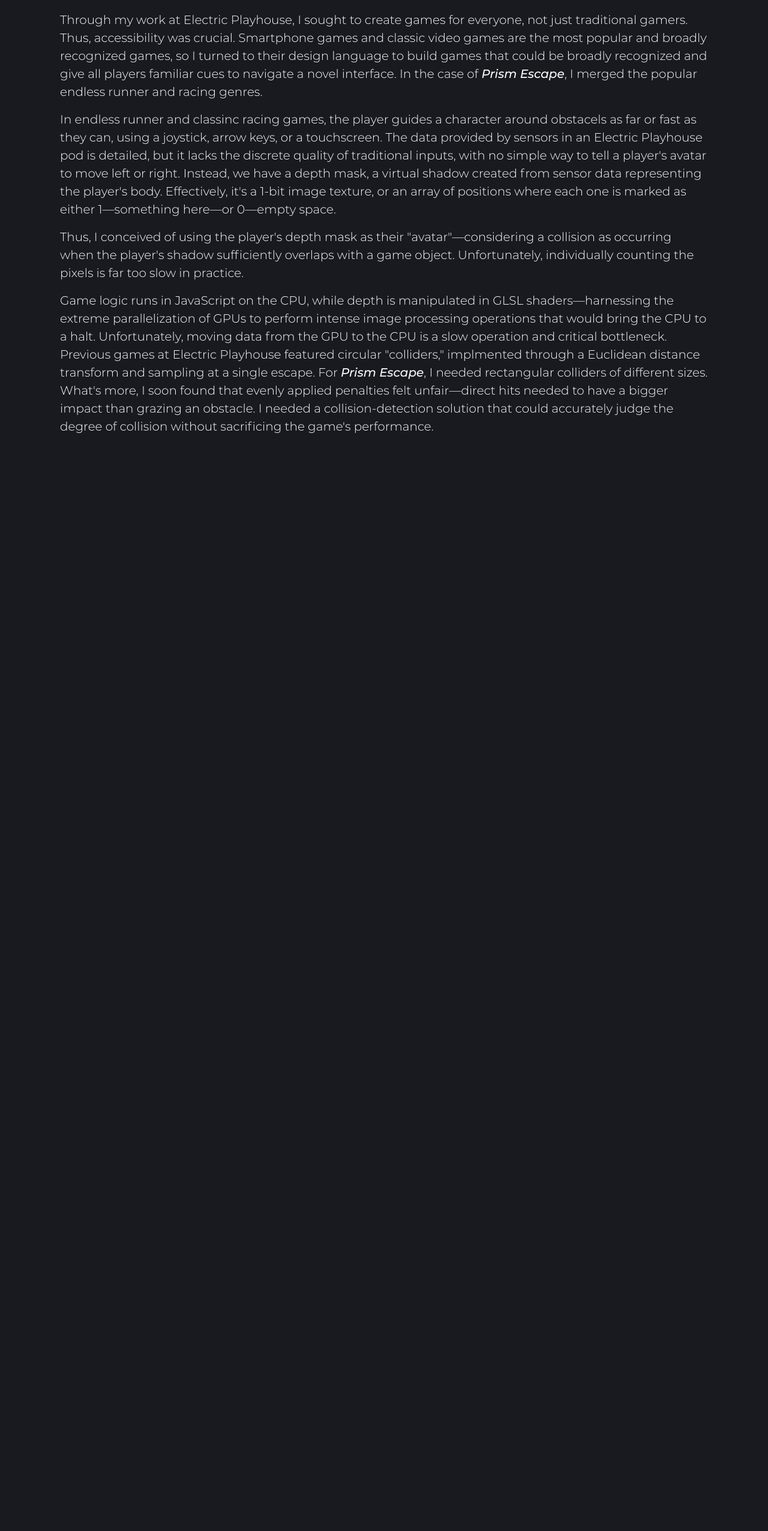
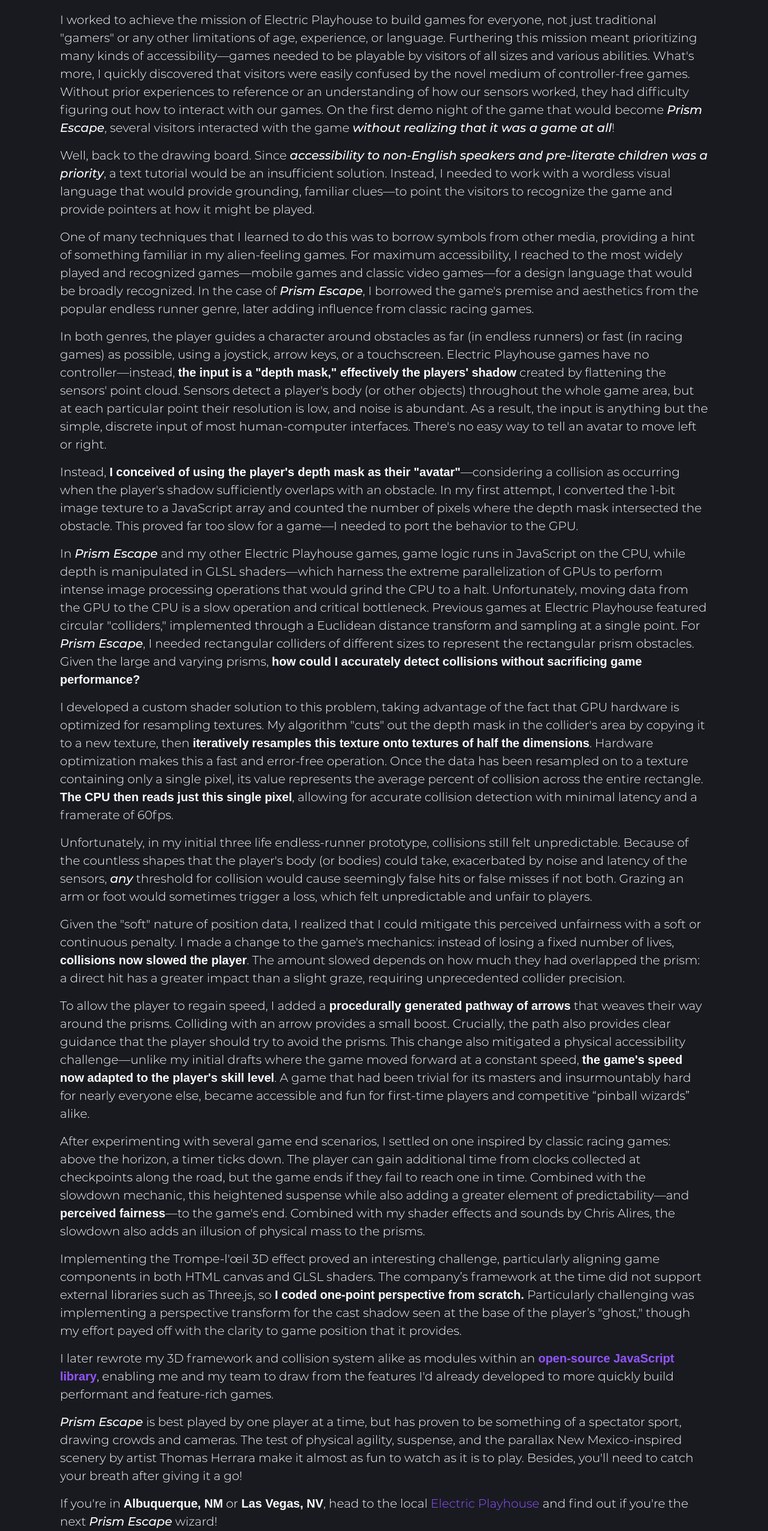
Before and after one commit to SnailBones/Portfolio-Next.js, a Next.js app: page /project/runner in a window 1280 px wide. Shown: the part 244-2797 px from the top of the page at 60% size. Before the commit the page ends 1086 px from the top, so only its background shows below. Built offline with nearby package versions, Linux system fonts and the light colour scheme; a web font is replaced by a local one.

Commit message:
Improvements to pages and styling, attempted duplicate open project bugfix

```diff
--- a/src/app/project/runner/page.mdx
+++ b/src/app/project/runner/page.mdx
@@ -1,11 +1,33 @@
 # Prism Escape
 
-In September 2019, I started work at _Electric Playhouse_, where I built games merging the digital and physical worlds. _Prism Escape_, also known as _Space Runner_ was my first game for a three-walled pod and the first game at Electric Playhouse to display a virtual 3D environment.
+In September 2019, I started work at _Electric Playhouse_, where I built sensor-power games played with the body. _Prism Escape_, also known as _Space Runner_ was my first game for a three-walled pod and the **first game at Electric Playhouse to display a virtual 3D environment**.
 
-Through my work at Electric Playhouse, I sought to create games for everyone, not just traditional gamers. Thus, accessibility was crucial. Smartphone games and classic video games are the most popular and broadly recognized games, so I turned to their design language to build games that could be broadly recognized and give all players familiar cues to navigate a novel interface. In the case of _Prism Escape_, I merged the popular endless runner and racing genres.
+I worked to achieve the mission of Electric Playhouse to build games for everyone, not just traditional "gamers" or any other limitations of age, experience, or language. Furthering this mission meant prioritizing many kinds of accessibility—games needed to be playable by visitors of all sizes and various abilities. What's more, I quickly discovered that visitors were easily confused by the novel medium of controller-free games. Without prior experiences to reference or an understanding of how our sensors worked, they had difficulty figuring out how to interact with our games. On the first demo night of the game that would become _Prism Escape_, several visitors interacted with the game _without realizing that it was a game at all_!
 
-In endless runner and classinc racing games, the player guides a character around obstacels as far or fast as they can, using a joystick, arrow keys, or a touchscreen. The data provided by sensors in an Electric Playhouse pod is detailed, but it lacks the discrete quality of traditional inputs, with no simple way to tell a player's avatar to move left or right. Instead, we have a depth mask, a virtual shadow created from sensor data representing the player's body. Effectively, it's a 1-bit image texture, or an array of positions where each one is marked as either 1—something here—or 0—empty space.
+Well, back to the drawing board. Since _accessibility to non-English speakers and pre-literate children was a priority_, a text tutorial would be an insufficient solution. Instead, I needed to work with a wordless visual language that would provide grounding, familiar clues—to point the visitors to recognize the game and provide pointers at how it might be played.
 
-Thus, I conceived of using the player's depth mask as their "avatar"—considering a collision as occurring when the player's shadow sufficiently overlaps with a game object. Unfortunately, individually counting the pixels is far too slow in practice.
+One of many techniques that I learned to do this was to borrow symbols from other media, providing a hint of something familiar in my alien-feeling games. For maximum accessibility, I reached to the most widely played and recognized games—mobile games and classic video games—for a design language that would be broadly recognized. In the case of _Prism Escape_, I borrowed the game's premise and aesthetics from the popular endless runner genre, later adding influence from classic racing games.
 
-Game logic runs in JavaScript on the CPU, while depth is manipulated in GLSL shaders—harnessing the extreme parallelization of GPUs to perform intense image processing operations that would bring the CPU to a halt. Unfortunately, moving data from the GPU to the CPU is a slow operation and critical bottleneck. Previous games at Electric Playhouse featured circular "colliders," implmented through a Euclidean distance transform and sampling at a single escape. For _Prism Escape_, I needed rectangular colliders of different sizes. What's more, I soon found that evenly applied penalties felt unfair—direct hits needed to have a bigger impact than grazing an obstacle. I needed a collision-detection solution that could accurately judge the degree of collision without sacrificing the game's performance.
+In both genres, the player guides a character around obstacles as far (in endless runners) or fast (in racing games) as possible, using a joystick, arrow keys, or a touchscreen. Electric Playhouse games have no controller—instead, **the input is a "depth mask," effectively the players' shadow** created by flattening the sensors' point cloud. Sensors detect a player's body (or other objects) throughout the whole game area, but at each particular point their resolution is low, and noise is abundant. As a result, the input is anything but the simple, discrete input of most human-computer interfaces. There's no easy way to tell an avatar to move left or right.
+
+Instead, **I conceived of using the player's depth mask as their "avatar"**—considering a collision as occurring when the player's shadow sufficiently overlaps with an obstacle. In my first attempt, I converted the 1-bit image texture to a JavaScript array and counted the number of pixels where the depth mask intersected the obstacle. This proved far too slow for a game—I needed to port the behavior to the GPU.
+
+In _Prism Escape_ and my other Electric Playhouse games, game logic runs in JavaScript on the CPU, while depth is manipulated in GLSL shaders—which harness the extreme parallelization of GPUs to perform intense image processing operations that would grind the CPU to a halt. Unfortunately, moving data from the GPU to the CPU is a slow operation and critical bottleneck. Previous games at Electric Playhouse featured circular "colliders," implemented through a Euclidean distance transform and sampling at a single point. For _Prism Escape_, I needed rectangular colliders of different sizes to represent the rectangular prism obstacles. Given the large and varying prisms, **how could I accurately detect collisions without sacrificing game performance?**
+
+I developed a custom shader solution to this problem, taking advantage of the fact that GPU hardware is optimized for resampling textures. My algorithm "cuts" out the depth mask in the collider's area by copying it to a new texture, then **iteratively resamples this texture onto textures of half the dimensions**. Hardware optimization makes this a fast and error-free operation. Once the data has been resampled on to a texture containing only a single pixel, its value represents the average percent of collision across the entire rectangle. **The CPU then reads just this single pixel**, allowing for accurate collision detection with minimal latency and a framerate of 60fps.
+
+Unfortunately, in my initial three life endless-runner prototype, collisions still felt unpredictable. Because of the countless shapes that the player's body (or bodies) could take, exacerbated by noise and latency of the sensors, _any_ threshold for collision would cause seemingly false hits or false misses if not both. Grazing an arm or foot would sometimes trigger a loss, which felt unpredictable and unfair to players.
+
+Given the "soft" nature of position data, I realized that I could mitigate this perceived unfairness with a soft or continuous penalty. I made a change to the game's mechanics: instead of losing a fixed number of lives, **collisions now slowed the player**. The amount slowed depends on how much they had overlapped the prism: a direct hit has a greater impact than a slight graze, requiring unprecedented collider precision.
+
+To allow the player to regain speed, I added a **procedurally generated pathway of arrows** that weaves their way around the prisms. Colliding with an arrow provides a small boost. Crucially, the path also provides clear guidance that the player should try to avoid the prisms. This change also mitigated a physical accessibility challenge—unlike my initial drafts where the game moved forward at a constant speed, **the game's speed now adapted to the player's skill level**. A game that had been trivial for its masters and insurmountably hard for nearly everyone else, became accessible and fun for first-time players and competitive “pinball wizards” alike.
+
+After experimenting with several game end scenarios, I settled on one inspired by classic racing games: above the horizon, a timer ticks down. The player can gain additional time from clocks collected at checkpoints along the road, but the game ends if they fail to reach one in time. Combined with the slowdown mechanic, this heightened suspense while also adding a greater element of predictability—and **perceived fairness**—to the game's end. Combined with my shader effects and sounds by Chris Alires, the slowdown also adds an illusion of physical mass to the prisms.
+
+Implementing the Trompe-l'œil 3D effect proved an interesting challenge, particularly aligning game components in both HTML canvas and GLSL shaders. The company’s framework at the time did not support external libraries such as Three.js, so **I coded one-point perspective from scratch.** Particularly challenging was implementing a perspective transform for the cast shadow seen at the base of the player’s "ghost," though my effort payed off with the clarity to game position that it provides.
+
+I later rewrote my 3D framework and collision system alike as modules within an **[open-source JavaScript library](https://github.com/SnailBones/physalis)**, enabling me and my team to draw from the features I'd already developed to more quickly build performant and feature-rich games.
+
+_Prism Escape_ is best played by one player at a time, but has proven to be something of a spectator sport, drawing crowds and cameras. The test of physical agility, suspense, and the parallax New Mexico-inspired scenery by artist Thomas Herrara make it almost as fun to watch as it is to play. Besides, you'll need to catch your breath after giving it a go!
+
+If you're in **Albuquerque, NM** or **Las Vegas, NV**, head to the local [Electric Playhouse](https://www.electricplayhouse.com) and find out if you're the next _Prism Escape_ wizard!
--- a/src/components/PortfolioButton.tsx
+++ b/src/components/PortfolioButton.tsx
@@ -1,4 +1,3 @@
-// PortfolioButton.tsx
 import React from "react";
 
 interface PortfolioButtonProps {
--- a/src/components/PortfolioContainer.scss
+++ b/src/components/PortfolioContainer.scss
@@ -75,9 +75,9 @@
 .btn-grp {
   display: inline-block;
   overflow: hidden;
-  font-size: 32px;
+  font-size: 24px;
   font-weight: 900;
-  margin: 0px 4px;
+  margin: 0px 10px;
   padding: 0px 10px;
   cursor: pointer;
 
@@ -87,7 +87,7 @@
   border-right-style: solid;
   border-bottom-style: none;
   border-left-style: solid;
-  border-radius: 80px 80px 0 0;
+  border-radius: 20px 20px 0 0;
   &:hover {
     &:has(.btn:hover) {
       transform: scale(1);
--- a/src/components/VideoSection.scss
+++ b/src/components/VideoSection.scss
@@ -56,7 +56,7 @@
   text-align: center;
   bottom: 10%;
   transition: 0.4s ease;
-  font-size: 55px;
+  font-size: 32px;
   &.top {
     bottom: 80%;
   }
@@ -66,7 +66,7 @@
   margin: auto;
   width: fit-content;
   padding: 4px 22px;
-  border-radius: 147px;
+  // border-radius: 147px;
   z-index: 1;
   background: black;
   opacity: 0.6;
--- a/src/scss/style.scss
+++ b/src/scss/style.scss
@@ -92,12 +92,11 @@
 .btn {
   position: relative;
   overflow: hidden;
-  font-size: 32px;
+  font-size: 24px;
   font-weight: 900;
   margin: 4px;
   border: none;
-  border-radius: 8px;
-  padding: 10px;
+  border-radius: 0;
   color: $color-light;
   transition: 0.2s;
   &:hover {
```
Also changed, not shown: src/app/project/grid/page.mdx (+7 -5 lines), src/app/project/okeeffe/page.mdx (+6 -2 lines), src/components/PortfolioContainer.tsx (+17 -11 lines).
